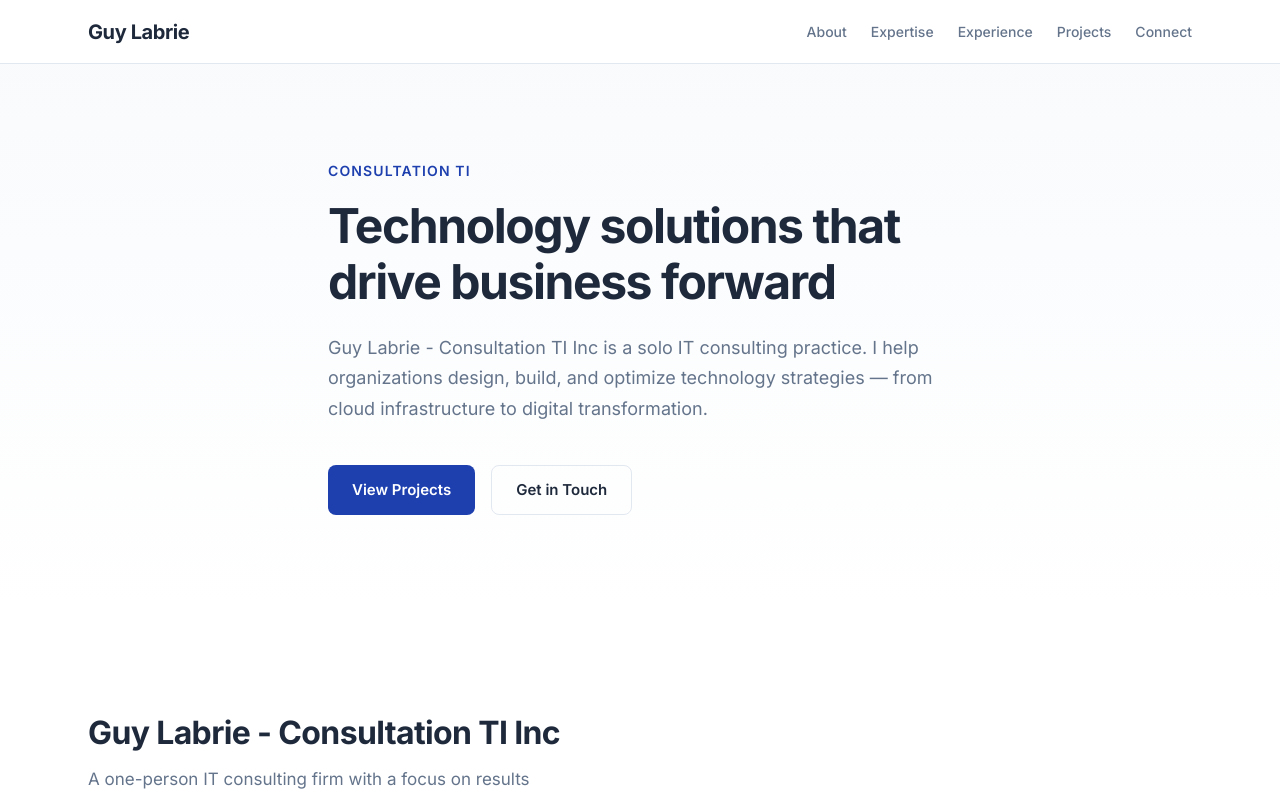
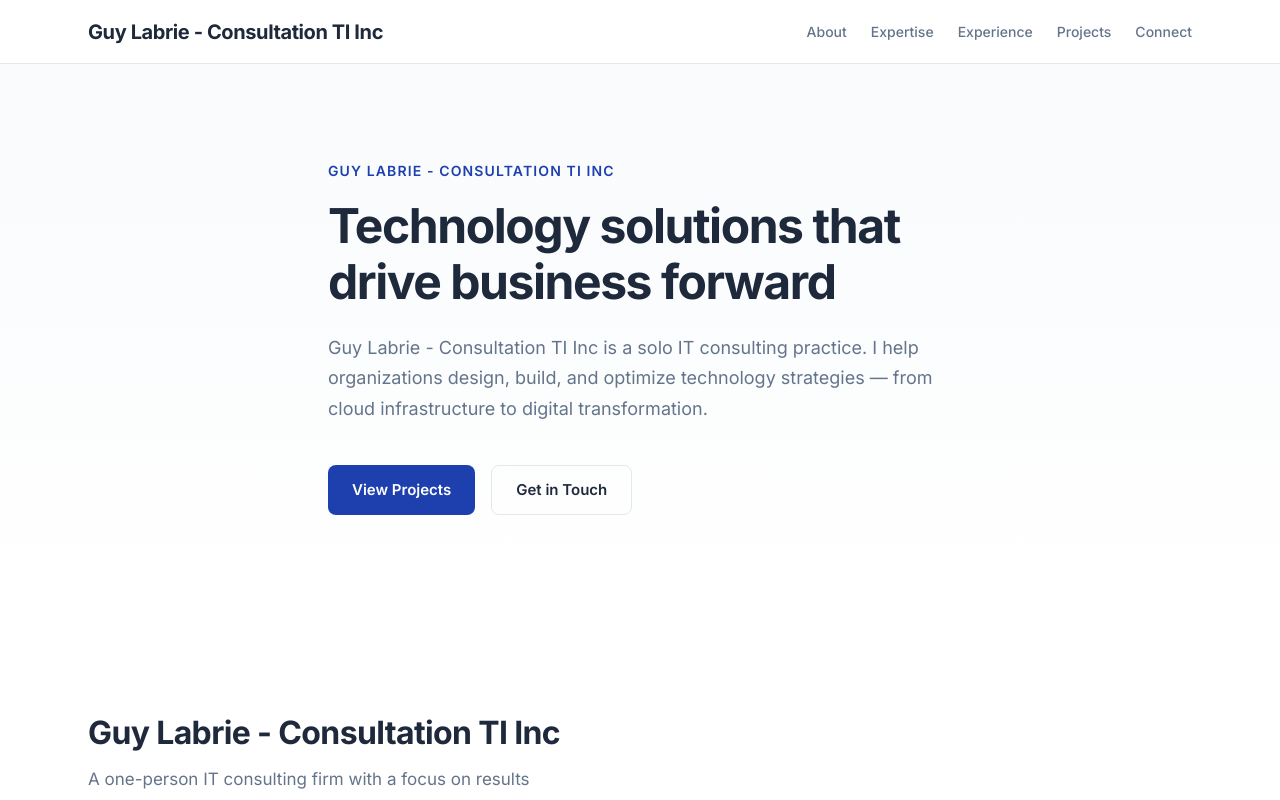
Before and after one commit to gnlabrie/cgsc-website, a website: page index.html in a window 1280 px wide. Shown: the top 800 px of the page. Drawn offline with Linux system fonts and the light colour scheme.

Commit message:
Update index.html to include the full name of the consulting practice, enhancing brand visibility and consistency across the site.

```diff
--- a/index.html
+++ b/index.html
@@ -15,7 +15,7 @@
   <div id="top" class="scroll-anchor" aria-hidden="true"></div>
   <header class="site-header">
     <nav class="nav container" aria-label="Main navigation">
-      <a href="#top" class="nav-logo">Guy Labrie</a>
+      <a href="#top" class="nav-logo">Guy Labrie - Consultation TI Inc</a>
       <button class="nav-toggle" aria-label="Open menu" aria-expanded="false">
         <span></span>
         <span></span>
@@ -34,7 +34,7 @@
   <main>
     <section class="hero">
       <div class="container hero-content">
-        <p class="hero-eyebrow">Consultation TI</p>
+        <p class="hero-eyebrow">Guy Labrie - Consultation TI Inc</p>
         <h1>Technology solutions that drive business forward</h1>
         <p class="hero-lead">
           Guy Labrie - Consultation TI Inc is a solo IT consulting practice.
```
